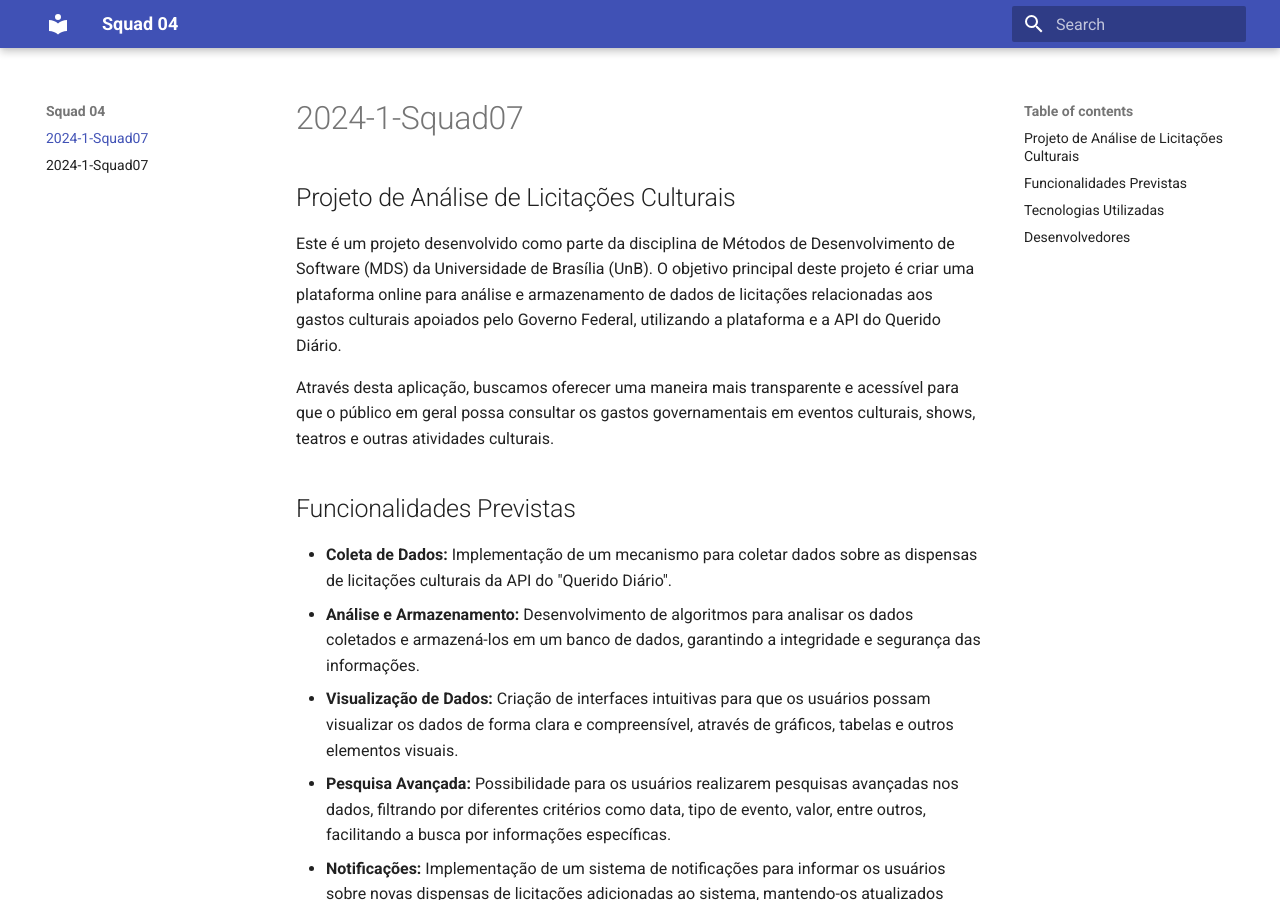
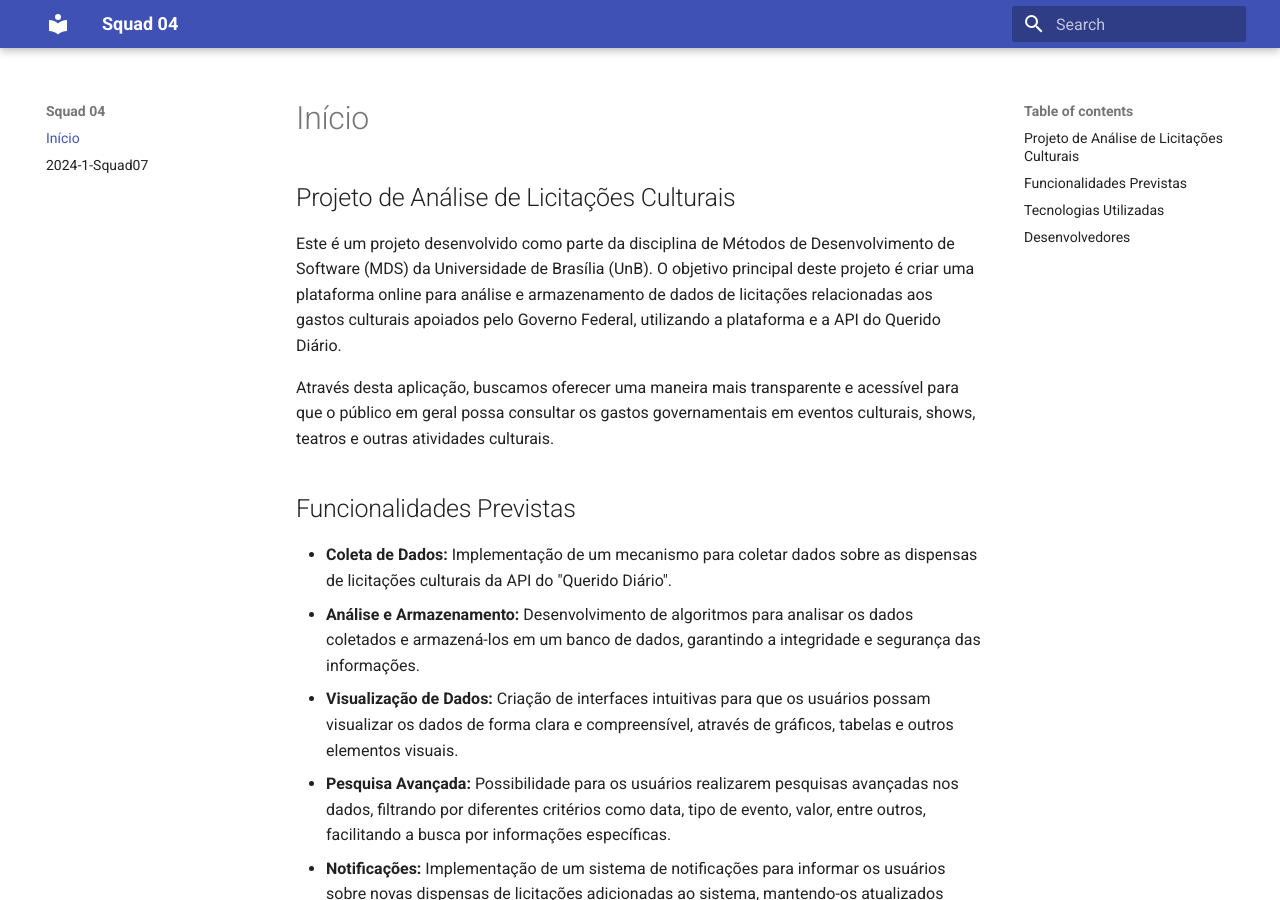
Before and after one commit to unb-mds/2024-1-squad04, an MkDocs documentation site: the page built from docs/index.md, in a window 1280 px wide and 900 px high. Built offline with MkDocs 1.6.1 and Material for MkDocs 9.7.7, drawn with Linux system fonts in a browser that asks for light colours.

Commit message:
Update index.md

```diff
--- a/docs/index.md
+++ b/docs/index.md
@@ -1,4 +1,4 @@
-# 2024-1-Squad07
+# Início
 
 ## Projeto de Análise de Licitações Culturais
 
```
